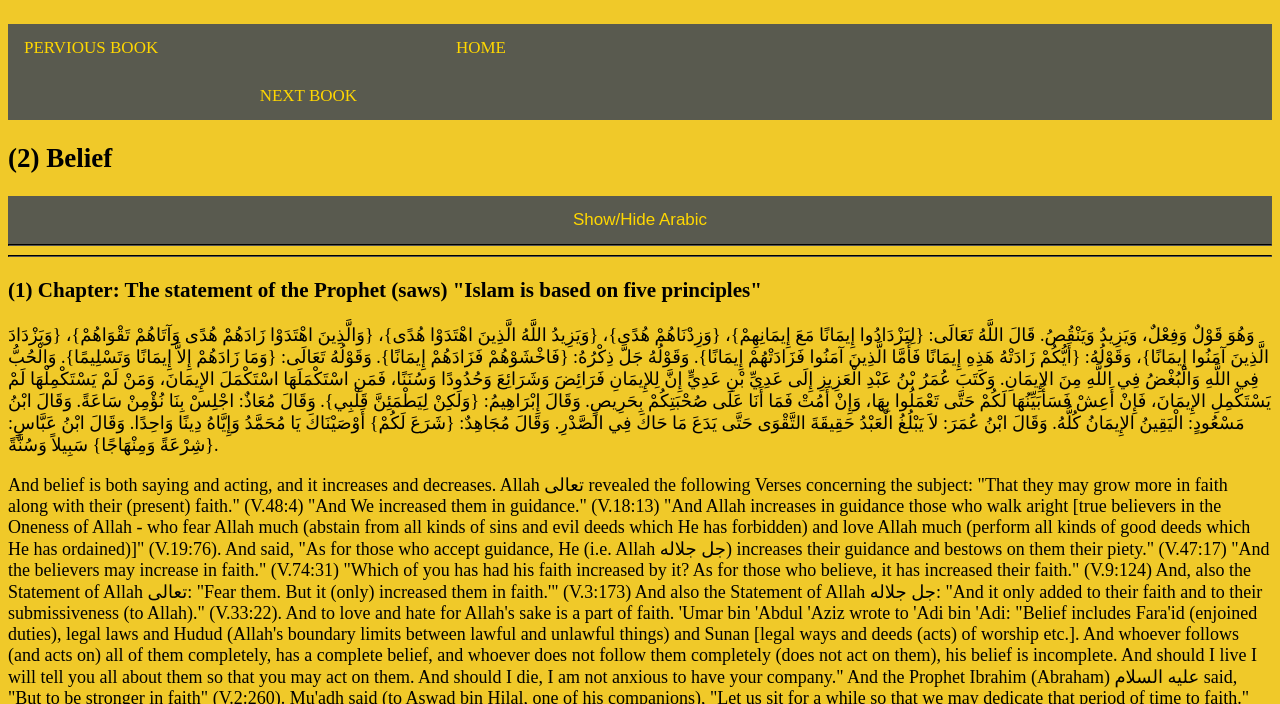
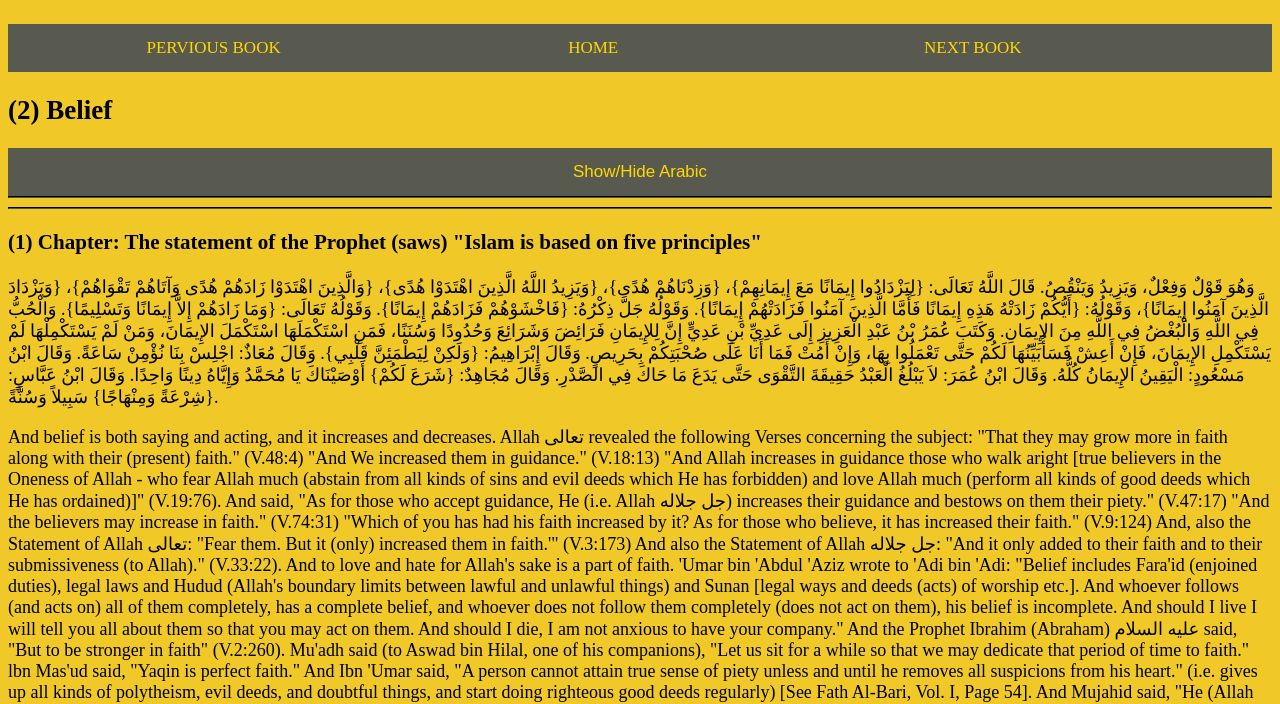
Before and after one commit to mohammad7609/mohammad7609.github.io, a plain HTML site: page belief.html in a window 1280 px wide. Shown: the part 96-800 px from the top of the page. Drawn offline with Linux system fonts and the light colour scheme.

Commit message:
Update belief_styles.css

```diff
--- a/belief_styles.css
+++ b/belief_styles.css
@@ -43,12 +43,17 @@ hr {
     transform: translateY(2px);
   }
 
+
+#perb {
+  width: 30%;
+}
+
 #hom {
-  width: 46%;
+  width: 25%;
 }
 
 #nexb {
-   width: 45%;
+   width: 30%;
 }
 
 
```
